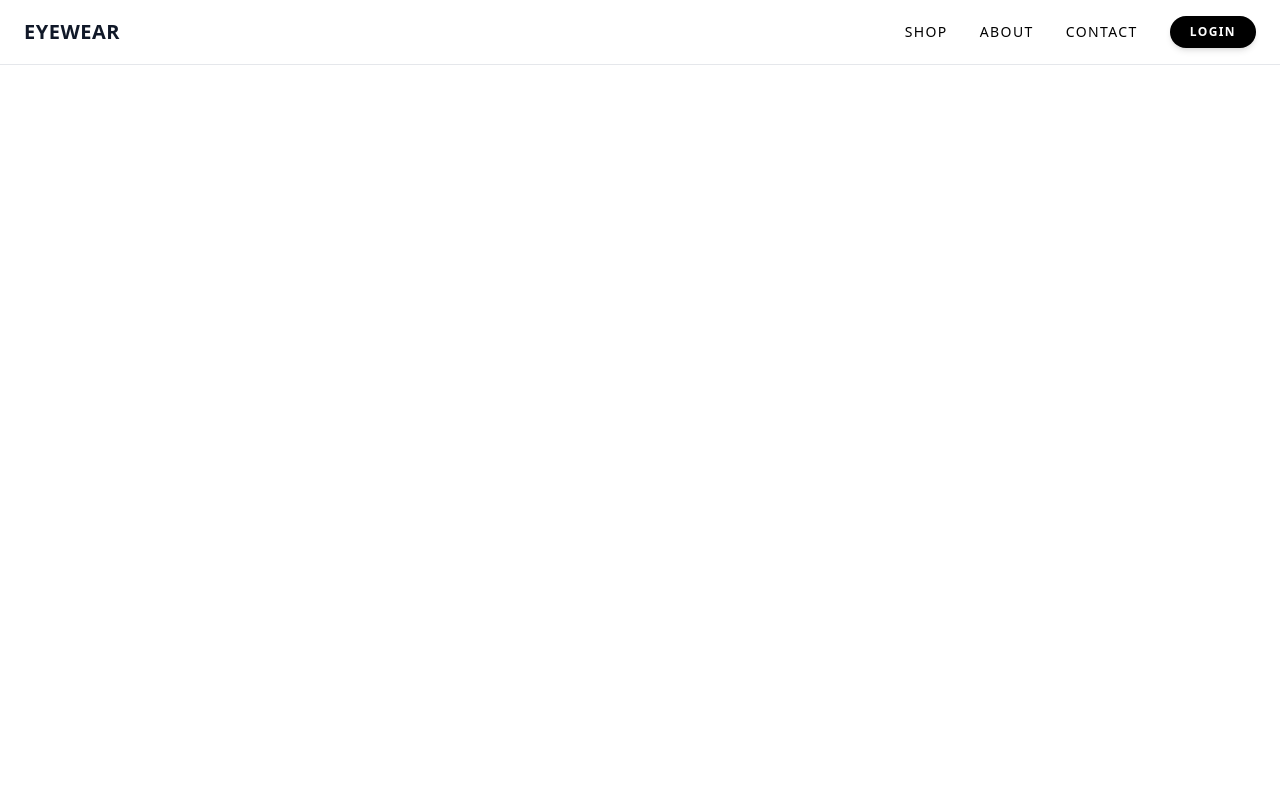
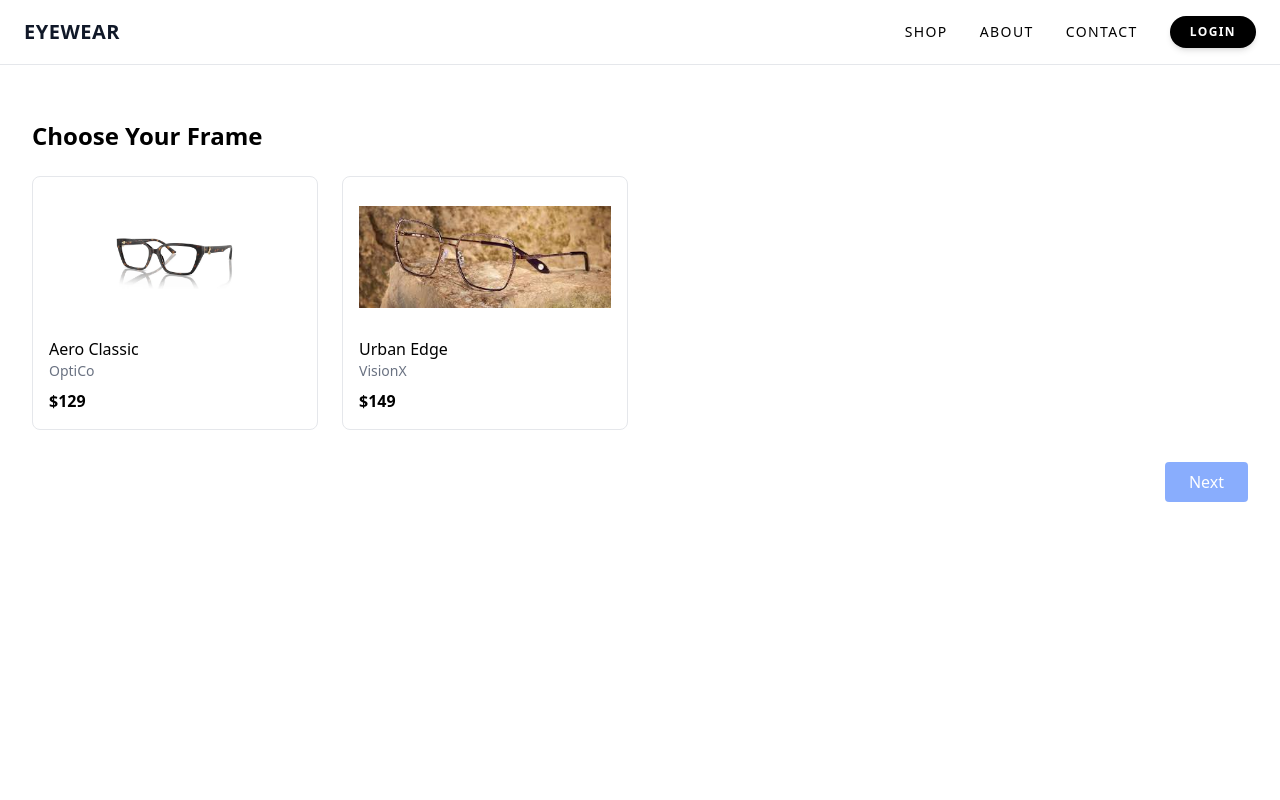
Before and after one commit to KhangTDse/SWP_391_Group5_Frontend, a React (Vite) app: page /frames in a window 1280 px wide. Shown: the top 800 px of the page. Built offline with nearby package versions, Linux system fonts and the light colour scheme.

Commit message:
frame selection, footer tweaked

```diff
--- a/src/App.jsx
+++ b/src/App.jsx
@@ -2,7 +2,9 @@ import { Routes, Route } from 'react-router-dom';
 import HomePage from './pages/HomePage';
 import LoginPage from './pages/LoginPage';
 import RegisterPage from './pages/RegisterPage'; // <--- 1. Import trang mới
+import FrameSelectionPage from './pages/FrameSelectionPage';
 import Header from './components/Header';
+import Footer from './components/Footer';
 
 function App() {
     return (
@@ -13,7 +15,9 @@ function App() {
                 <Route path="/" element={<HomePage />} />
                 <Route path="/login" element={<LoginPage />} />
                 <Route path="/register" element={<RegisterPage />} /> {/* <--- 2. Thêm đường dẫn này */}
+                <Route path="/frames" element={<FrameSelectionPage />} />
             </Routes>
+            <Footer />
         </div>
     );
 }
--- a/src/components/Header.jsx
+++ b/src/components/Header.jsx
@@ -16,7 +16,7 @@ function Header() {
           {/* Menu desktop */}
           <nav className="hidden md:flex items-center gap-8 text-sm uppercase tracking-widest">
             {/* Đổi thẻ a thành Link để chuyển trang mượt mà */}
-            <Link to="/" className="hover:text-amber-600 transition-colors cursor-pointer font-medium">
+            <Link to="/frames" className="hover:text-amber-600 transition-colors cursor-pointer font-medium">
               Shop
             </Link>
             <Link to="#" className="hover:text-amber-600 transition-colors cursor-pointer font-medium">
--- /dev/null
+++ b/src/pages/FrameSelectionPage.jsx
@@ -0,0 +1,64 @@
+import { useState } from "react";
+
+const frames = [
+  {
+    id: "f1",
+    name: "Aero Classic",
+    brand: "OptiCo",
+    price: 129,
+    image: "/src/image/img1.png",
+  },
+  {
+    id: "f2",
+    name: "Urban Edge",
+    brand: "VisionX",
+    price: 149,
+    image: "/src/image/images.jpg",
+  },
+];
+
+export default function FrameSelectionPage() {
+  const [selectedFrame, setSelectedFrame] = useState(null);
+
+  return (
+    <div className="min-h-screen px-8 py-10">
+      <h1 className="text-2xl font-semibold mb-6">
+        Choose Your Frame
+      </h1>
+
+      <div className="grid grid-cols-2 md:grid-cols-4 gap-6">
+        {frames.map(frame => (
+          <button
+            key={frame.id}
+            onClick={() => setSelectedFrame(frame.id)}
+            className={`border rounded-lg p-4 text-left transition
+              ${
+                selectedFrame === frame.id
+                  ? "border-blue-600 ring-2 ring-blue-400"
+                  : "border-gray-200 hover:border-gray-400"
+              }`}
+          >
+            <img
+              src={frame.image}
+              alt={frame.name}
+              className="h-32 w-full object-contain mb-4"
+            />
+
+            <div className="font-medium">{frame.name}</div>
+            <div className="text-sm text-gray-500">{frame.brand}</div>
+            <div className="mt-2 font-semibold">${frame.price}</div>
+          </button>
+        ))}
+      </div>
+
+      <div className="flex justify-end mt-8">
+        <button
+          disabled={!selectedFrame}
+          className="bg-blue-600 text-white px-6 py-2 rounded disabled:opacity-50"
+        >
+          Next
+        </button>
+      </div>
+    </div>
+  );
+}
```
Also changed, not shown: 1 other file (tests, documents, lock files or other folders).
